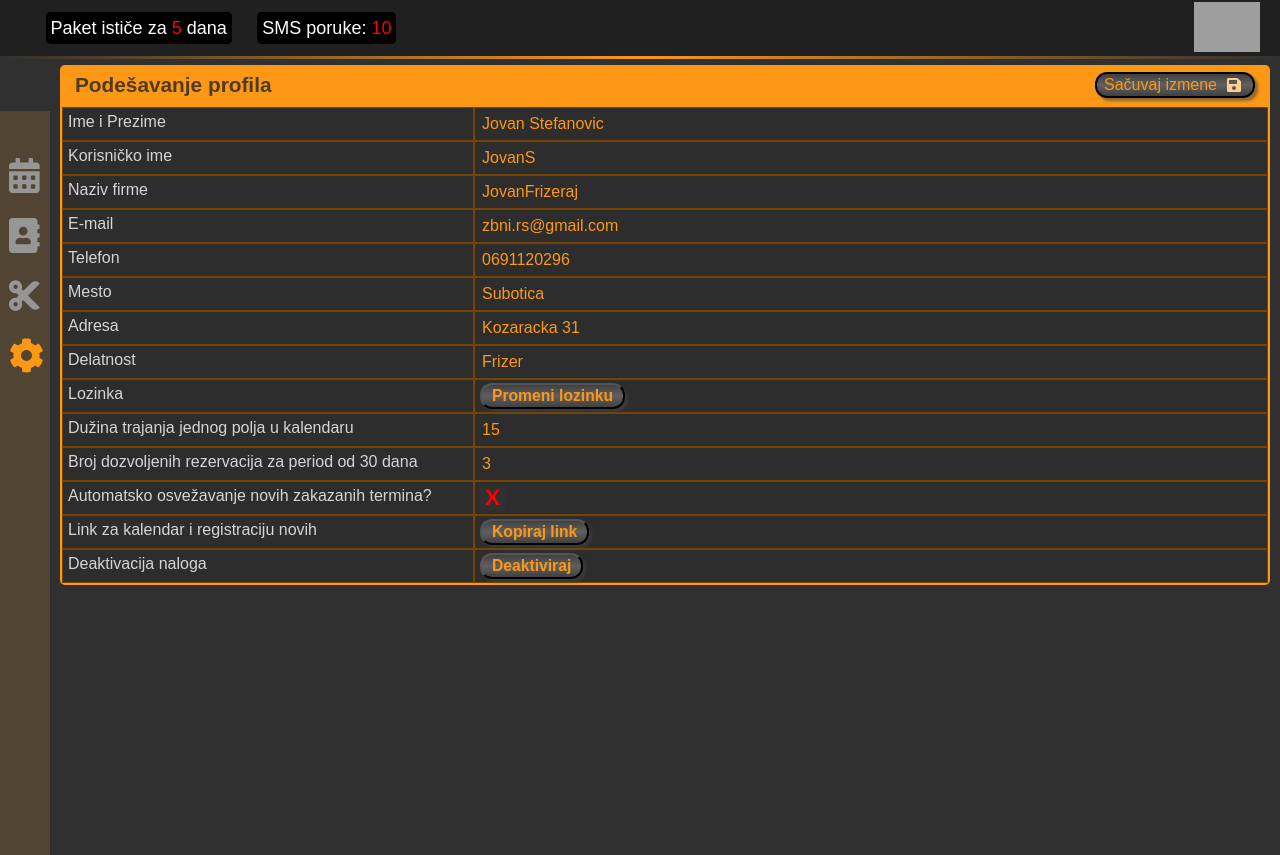
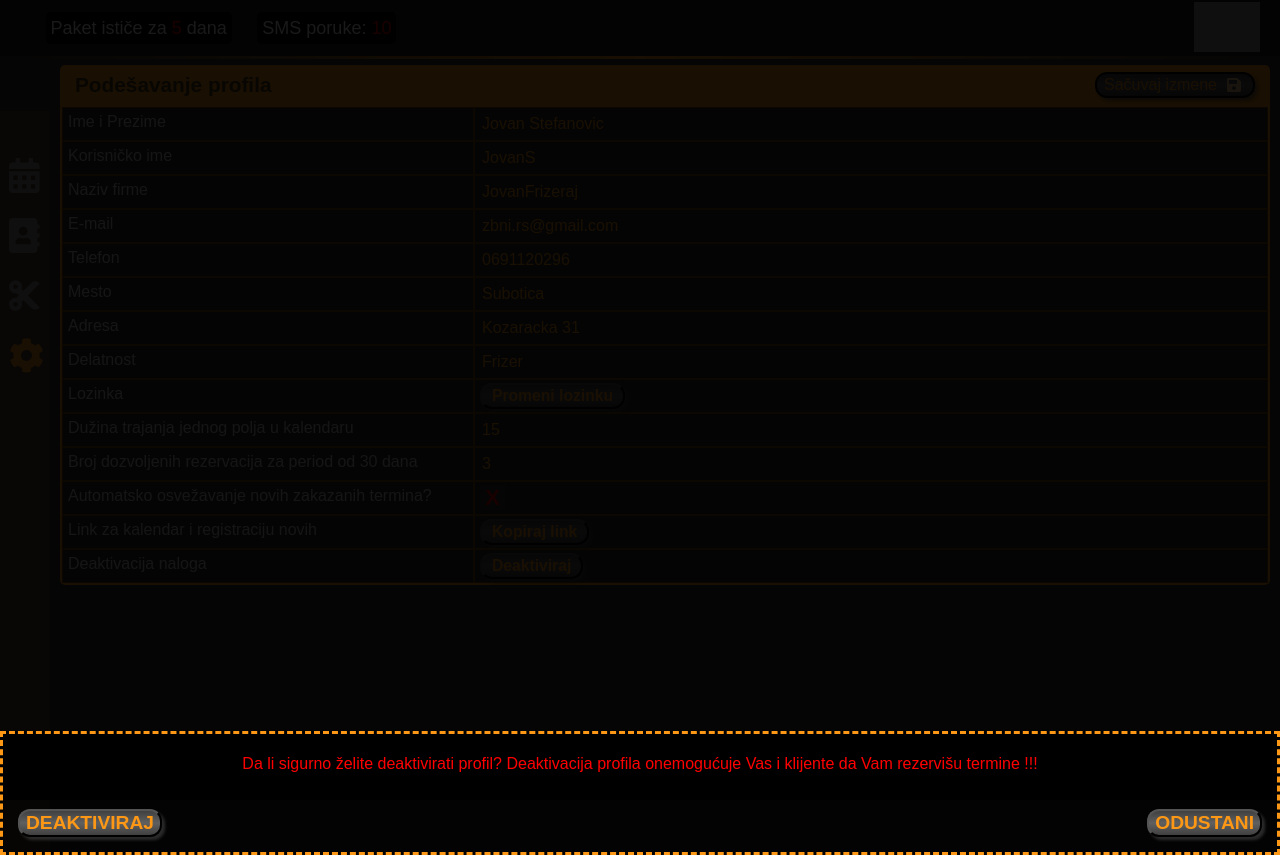
Before and after one commit to soxdarko/KT-FE, a Next.js app: page /Profil in a window 1280 px wide. Both pictures are taken after a click on the button "Deaktiviraj". Built offline with nearby package versions, Linux system fonts and the light colour scheme; grey boxes are pictures that could not be loaded.

Commit message:
1) Porfile submit change finished. 2) Confirm.js is renamed to Confirmation.js. 3) Profile deactivation confiramation form finished.

```diff
--- a/Components/Auth/PassRecovery/PassRecovery.js
+++ b/Components/Auth/PassRecovery/PassRecovery.js
@@ -1,7 +1,7 @@
 import { useState, useEffect, useRef } from 'react';
 import axios from '../../../utils/Axios/axios-appointments';
 import useDeviceDetect from '../../../utils/UseDeviceDetect';
-import { updateObject, checkValidity } from '../../shared/utility';
+import { inputChangedHandler } from '../../shared/utility';
 import initState from './initState';
 
 import DescriptionLabel from '../../UI/DescriptionLabel';
@@ -10,7 +10,7 @@ import Select from '../../UI/Select';
 
 import classes from '../../UI/UI.module.scss';
 
-const PassRecovery = (props) => {
+const PassRecovery = props => {
 	const { isMobile } = useDeviceDetect();
 	const isPageLoad = useRef(true);
 	const [userData, setUserData] = useState([]);
@@ -36,13 +36,11 @@ const PassRecovery = (props) => {
 	const passRecoveryHandler = () => {
 		const api = axios
 			.post('/logins.json', userData)
-      .then((response) => {
+			.then(response => {
 				console.log(response),
-          alert(
-            'Poslali smo Vam podatke za prijavu. Proverite sms odnosno e-mail'
-          );
+					alert('Poslali smo Vam podatke za prijavu. Proverite sms odnosno e-mail');
 			})
-      .catch((error) => console.log(error));
+			.catch(error => console.log(error));
 		api;
 		setFormInput(initState);
 	};
@@ -56,21 +54,7 @@ const PassRecovery = (props) => {
 		// eslint-disable-next-line react-hooks/exhaustive-deps
 	}, [userData]);
 
-  const inputChangedHandler = (e, inputIdentifier) => {
-    const updatedFormElement = updateObject(formInput[inputIdentifier], {
-      value: e.target.value,
-      valid: checkValidity(e.target.value, formInput[inputIdentifier]),
-      touched: true,
-    });
-
-    setFormInput(
-      updateObject(formInput, {
-        [inputIdentifier]: updatedFormElement,
-      })
-    );
-  };
-
-  const onSubmit = (e) => {
+	const onSubmit = e => {
 		e.preventDefault();
 		const formData = {
 			mobOperator: formInput.mobOperator.value,
@@ -79,10 +63,8 @@ const PassRecovery = (props) => {
 		};
 		const emailPattern = /[a-z0-9!#$%&'*+/=?^_`{|}~-]+(?:\.[a-z0-9!#$%&'*+/=?^_`{|}~-]+)*@(?:[a-z0-9](?:[a-z0-9-]*[a-z0-9])?\.)+[a-z0-9](?:[a-z0-9-]*[a-z0-9])?/;
 		if (
-      (formInput.mobOperator.value !== '' &&
-        formInput.phone.value.trim() !== '') ||
-      (formInput.email.value.trim() !== '' &&
-        emailPattern.test(formInput.email.value))
+			(formInput.mobOperator.value !== '' && formInput.phone.value.trim() !== '') ||
+			(formInput.email.value.trim() !== '' && emailPattern.test(formInput.email.value))
 		) {
 			setUserData([...userData, formData]);
 			props.setDisplayPassRecovery('none');
@@ -111,8 +93,7 @@ const PassRecovery = (props) => {
 		<form
 			style={{ display: props.displayPassRecovery, marginTop: formMarginTop }}
 			className={classes.Form}
-      onSubmit={onSubmit}
-    >
+			onSubmit={onSubmit}>
 			<DescriptionLabel
 				className={classes.DesciptionLabel}
 				color="orange"
@@ -120,16 +101,13 @@ const PassRecovery = (props) => {
 			/>
 			<Select
 				name="mobOperator"
-        className={
-          isMobile ? classes.MobileOperatorMob : classes.MobileOperator
-        }
+				className={isMobile ? classes.MobileOperatorMob : classes.MobileOperator}
 				display="inline-block"
 				margin="50px auto 5px auto"
 				placeholder="064"
 				value={formInput.mobOperator.value}
-        onChange={(e) => inputChangedHandler(e, 'mobOperator')}
-        invalid={!formInput.mobOperator.valid}
-      >
+				onChange={e => inputChangedHandler(e, 'mobOperator', formInput, setFormInput)}
+				invalid={!formInput.mobOperator.valid}>
 				<option>060</option>
 				<option>061</option>
 				<option>062</option>
@@ -148,7 +126,7 @@ const PassRecovery = (props) => {
 				placeholder="Uneti telefon"
 				maxLength="7"
 				value={formInput.phone.value}
-        onChange={(e) => inputChangedHandler(e, 'phone')}
+				onChange={e => inputChangedHandler(e, 'phone', formInput, setFormInput)}
 				invalid={!formInput.phone.valid}
 			/>
 			<Input
@@ -159,7 +137,7 @@ const PassRecovery = (props) => {
 				margin="15px auto 5px auto"
 				placeholder="Uneti e-mail"
 				value={formInput.email.value}
-        onChange={(e) => inputChangedHandler(e, 'email')}
+				onChange={e => inputChangedHandler(e, 'email', formInput, setFormInput)}
 				invalid={!formInput.email.valid}
 			/>
 			<Input
--- a/Components/Profile/Profile.js
+++ b/Components/Profile/Profile.js
@@ -1,6 +1,7 @@
 /* eslint-disable import/no-unresolved */
 /* eslint-disable no-unused-vars */
-import { useState } from 'react';
+import { useState, useEffect, useRef } from 'react';
+import axios from '../../utils/Axios/axios-appointments';
 import { faSave, faCheckCircle, faTimesCircle } from '@fortawesome/free-solid-svg-icons';
 import useDeviceDetect from '../../utils/UseDeviceDetect';
 import { inputChangedHandler } from '../shared/utility';
@@ -12,12 +13,16 @@ import ListBody from '../UI/List/ListBody/ListBody';
 import ListHead from '../UI/List/ListHead/ListHead';
 import ChangePass from '../Auth/ChangePass';
 import AddClientButton from '../UI/AddClientButton';
+import Confirmation from '../UI/Forms/Confirmation';
+import Backdrop from '../UI/Backdrop';
 
 import classes from '../UI/UI.module.scss';
 
 const Profile = props => {
 	const { isMobile } = useDeviceDetect();
+	const isPageLoad = useRef(true);
 	const [autorefreshIcon, setAutorefreshIcon] = useState(true);
+	const [displayConfirmation, setDisplayConfirmation] = useState('none');
 	const [displayChangePass, setDisplayChangePass] = useState('none');
 	const [userData, setUserData] = useState([]);
 	const [formInput, setFormInput] = useState({
@@ -83,9 +88,128 @@ const Profile = props => {
 		},
 	});
 
+	const pushHandler = () => {
+		const api = axios
+			.post('/', userData)
+			.then(response => {
+				console.log(response), alert('Uspešno ste se prijavili');
+			})
+			.catch(error => console.log(error));
+		api;
+		/* setFormInput(initState); */
+	};
+
+	useEffect(() => {
+		if (isPageLoad.current) {
+			isPageLoad.current = false;
+			return;
+		}
+		pushHandler();
+		// eslint-disable-next-line react-hooks/exhaustive-deps
+	}, [userData]);
+
+	const onSubmit = e => {
+		e.preventDefault();
+		const formData = {
+			userName: formInput.name.value.trim(),
+			password: formInput.userName.value.trim(),
+			password: formInput.company.value.trim(),
+			password: formInput.email.value.trim(),
+			password: formInput.phone.value.trim(),
+			password: formInput.city.value.trim(),
+			password: formInput.address.value.trim(),
+			password: formInput.activity.value.trim(),
+			password: formInput.timePerField.value.trim(),
+			password: formInput.resLimit.value.trim(),
+		};
+		if (!formInput.name.value.trim()) {
+			setFormInput({
+				...formInput,
+				name: {
+					value: '',
+					valid: false,
+				},
+			});
+			alert('Morate uneti ime i prezime');
+		} else if (!formInput.userName.value.trim()) {
+			setFormInput({
+				...formInput,
+				userName: {
+					value: '',
+					valid: false,
+				},
+			});
+			alert('Morate uneti korisničko ime');
+		} else if (!formInput.company.value.trim()) {
+			setFormInput({
+				...formInput,
+				company: {
+					value: '',
+					valid: false,
+				},
+			});
+			alert('Morate uneti naziv firme');
+		} else if (!formInput.email.value.trim()) {
+			setFormInput({
+				...formInput,
+				email: {
+					value: '',
+					valid: false,
+				},
+			});
+			alert('Morate uneti E-mail asresu');
+		} else if (!formInput.phone.value.trim()) {
+			setFormInput({
+				...formInput,
+				phone: {
+					value: '',
+					valid: false,
+				},
+			});
+			alert('Morate uneti broj telefona');
+		} else if (!formInput.activity.value.trim()) {
+			setFormInput({
+				...formInput,
+				activity: {
+					value: '',
+					valid: false,
+				},
+			});
+			alert('Morate uneti delatnost');
+		} else if (!formInput.timePerField.value.trim()) {
+			setFormInput({
+				...formInput,
+				timePerField: {
+					value: '',
+					valid: false,
+				},
+			});
+			alert('Morate uneti dužinu trajanja polja u kalendaru');
+		} else if (!formInput.resLimit.value.trim()) {
+			setFormInput({
+				...formInput,
+				resLimit: {
+					value: '',
+					valid: false,
+				},
+			});
+			alert('Morate uneti broj dozvoljenih rezervacija za period od 30 dana');
+		} else {
+			setUserData([...userData, formData]);
+		}
+	};
+
 	if (isMobile) {
 		return (
 			<>
+				<Backdrop display={displayConfirmation} onClick={() => setDisplayConfirmation('none')} />
+				<Confirmation
+					display={displayConfirmation}
+					info="Da li sigurno želite deaktivirati profil? Deaktivacija profila onemogućuje Vas i klijente da Vam rezervišu termine !!!"
+					submitValue="DEAKTIVIRAJ"
+					onDecline={() => setDisplayConfirmation('none')}
+					onSubmit={() => setDisplayConfirmation('none')}
+				/>
 				<ChangePass
 					displayChangePass={displayChangePass}
 					setDisplayChangePass={setDisplayChangePass}
@@ -214,15 +338,17 @@ const Profile = props => {
 								type="button"
 								value="Deaktiviraj nalog"
 								className={[classes.ButtonMob, classes.Danger, classes.Deactivate].join(' ')}
+								onClick={() => setDisplayConfirmation('block')}
 							/>
 						</div>
 					</div>
 				</ListBody>
 				<ListHeadButton
+					value="Sačuvaj izmene"
+					display={props.displaySave}
+					faIcon={faSave}
 					className={classes.SaveMob}
-					value="Sačuvaj izmene"
-					faIcon={faSave}
-					display={props.displaySave}
+					onClick={onSubmit}
 				/>
 				<AddClientButton />
 			</>
@@ -230,6 +356,15 @@ const Profile = props => {
 	}
 	return (
 		<>
+			<Backdrop display={displayConfirmation} onClick={() => setDisplayConfirmation('none')} />
+			<Confirmation
+				display={displayConfirmation}
+				bottom="0"
+				info="Da li sigurno želite deaktivirati profil? Deaktivacija profila onemogućuje Vas i klijente da Vam rezervišu termine !!!"
+				submitValue="DEAKTIVIRAJ"
+				onDecline={() => setDisplayConfirmation('none')}
+				onSubmit={() => setDisplayConfirmation('none')}
+			/>
 			<ChangePass
 				displayChangePass={displayChangePass}
 				setDisplayChangePass={setDisplayChangePass}
@@ -242,6 +377,7 @@ const Profile = props => {
 				displayAdd="none"
 				displayLink="none"
 				displaySelectWeek="none"
+				onSave={onSubmit}
 			/>
 			<ListBody>
 				<div className={classes.SettingName}>
@@ -346,7 +482,11 @@ const Profile = props => {
 						<input type="button" value="Kopiraj link" />
 					</div>
 					<div>
-						<input type="button" value="Deaktiviraj" />
+						<input
+							type="button"
+							value="Deaktiviraj"
+							onClick={() => setDisplayConfirmation('block')}
+						/>
 					</div>
 				</div>
 			</ListBody>
--- /dev/null
+++ b/Components/UI/Forms/Confirmation.js
@@ -0,0 +1,18 @@
+import classes from '../UI.module.scss';
+
+import Input from './Input';
+
+const Confirmation = props => (
+	<form style={{ display: props.display, bottom: props.bottom }} className={classes.Confirmation}>
+		<p>{props.info}</p>
+		<Input
+			type="button"
+			value={props.submitValue}
+			onClick={props.onSubmit}
+			className={classes.Confirm}
+		/>
+		<Input type="button" value="ODUSTANI" onClick={props.onDecline} className={classes.Decline} />
+	</form>
+);
+
+export default Confirmation;
--- a/Components/UI/List/ListHead/ListHead.js
+++ b/Components/UI/List/ListHead/ListHead.js
@@ -14,7 +14,7 @@ import Select from '../../Select';
 
 import classes from '../../UI.module.scss';
 
-const ListHead = (props) => {
+const ListHead = props => {
 	const { isMobile } = useDeviceDetect();
 	return (
 		<>
@@ -33,10 +33,7 @@ const ListHead = (props) => {
 					faIcon={faPaste}
 					display={props.displayPaste}
 				/>
-        <Select
-          className={classes.SelectWeek}
-          displaySelect={props.displaySelectWeek}
-        >
+				<Select className={classes.SelectWeek} displaySelect={props.displaySelectWeek}>
 					<option value="060">1|01.01.2021.-07.01.2021.</option>
 					<option value="061">2|08.01.2021.-15.01.2021.</option>
 					<option value="062">3|01.01.2021.-07.01.2021.</option>
@@ -69,6 +66,7 @@ const ListHead = (props) => {
 					value="Sačuvaj izmene"
 					faIcon={faSave}
 					display={isMobile ? 'none' : props.displaySave}
+					onClick={props.onSave}
 				/>
 			</div>
 		</>
--- a/Components/UI/UI.module.scss
+++ b/Components/UI/UI.module.scss
@@ -8,7 +8,7 @@
 	height: 100%;
 	top: 0;
 	z-index: 300;
-	background-color: rgba(0, 0, 0, 0.5);
+	background-color: rgba(0, 0, 0, 0.9);
 }
 
 .Rounded {
@@ -835,3 +835,21 @@
 	color: $base-orange-color;
 	background-color: rgba(99, 68, 2, 0.171);
 }
+
+.Confirmation {
+	width: calc(100vw - 6px);
+	border: 3px dashed $base-orange-color;
+	p {
+		padding: 5px;
+		color: red;
+	}
+	input {
+		margin: 15px;
+	}
+	.Confirm {
+		float: left;
+	}
+	.Decline {
+		float: right;
+	}
+}
```
Also changed, not shown: Components/Auth/ChangePass.js (+4 -18 lines), Components/UI/Forms/Confirm.js (deleted, +0 -13 lines). Lines whose indentation alone changed are shown as unchanged.
